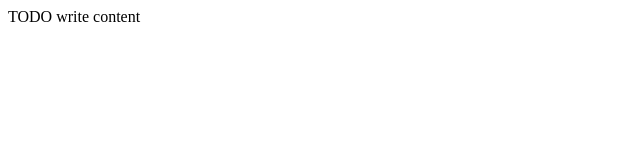
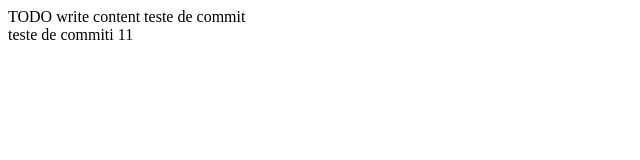
Before and after one commit to luizfernandorodrigues/Projeto-Web, a plain HTML site: page web/index.html in a window 1280 px wide. Shown: the whole page, without its empty margins (0-640 px from the left). Drawn offline with Linux system fonts and the light colour scheme.

Commit message:
Teste de Alteração em Arquivos

```diff
--- a/web/index.html
+++ b/web/index.html
@@ -11,6 +11,7 @@ and open the template in the editor.
         <meta name="viewport" content="width=device-width, initial-scale=1.0">
     </head>
     <body>
-        <div>TODO write content</div>
+        <div>TODO write content teste de commit</div>
+        <div>teste de commiti 11</div>
     </body>
 </html>
```
Also changed, not shown: 1 other file.
